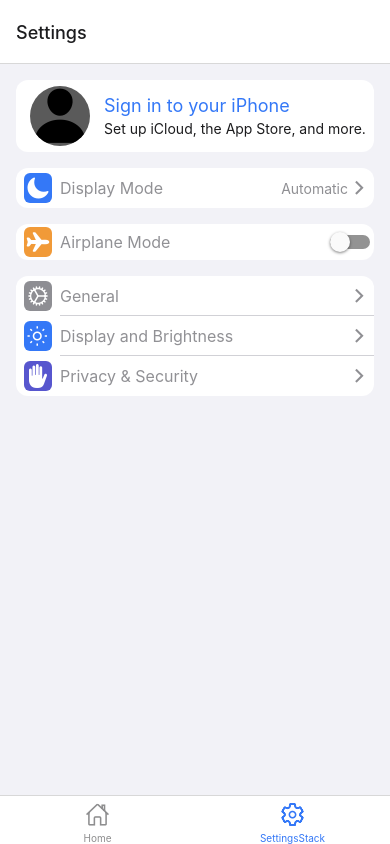
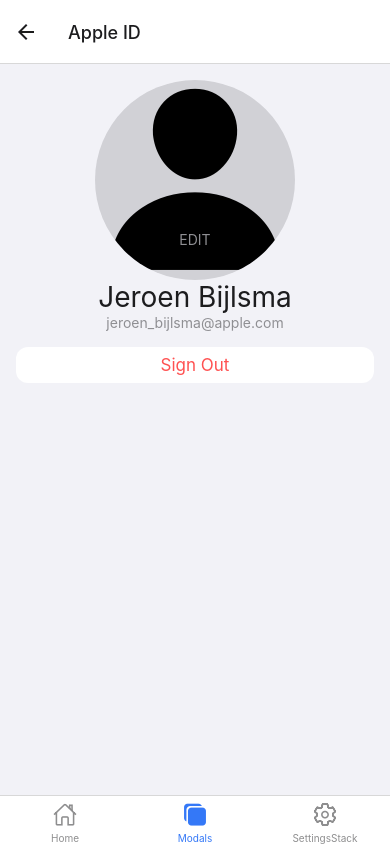
Before and after one commit to jbijlsma/react-native-settings, a React Native app: screen /AppleSigninScreen in a window 390 px wide. Built offline with nearby package versions, Linux system fonts and the light colour scheme.

Commit message:
Add modal examples

```diff
--- a/Main.js
+++ b/Main.js
@@ -12,6 +12,8 @@
 import { useDispatch, useSelector } from "react-redux";
 import { getTheme } from "./store/settings";
 import { updateSetting } from "./store/settings";
+import AppleSigninScreen from "./screens/login/AppleSigninScreen";
+import ModalsScreen from "./screens/ModalsScreen";
 
 function Main() {
   const Tabs = createBottomTabNavigator();
@@ -36,16 +38,48 @@
   function SettingsStack() {
     return (
       <Stack.Navigator initialRouteName="SettingListScreen">
+        <Stack.Group>
+          <Stack.Screen
+            name="SettingListScreen"
+            component={SettingListScreen}
+            options={{
+              title: "Settings",
+            }}
+          />
+          <Stack.Screen
+            name="SettingOptionsScreen"
+            component={SettingOptionsScreen}
+          />
+        </Stack.Group>
+        <Stack.Group>
+          <Stack.Screen
+            name="AppleSigninScreen"
+            component={AppleSigninScreen}
+            options={{
+              title: "Apple ID",
+            }}
+          />
+        </Stack.Group>
+      </Stack.Navigator>
+    );
+  }
+
+  function ModalsStack() {
+    return (
+      <Stack.Navigator>
         <Stack.Screen
-          name="SettingListScreen"
-          component={SettingListScreen}
+          name="ModalsScreen"
+          component={ModalsScreen}
           options={{
-            title: "Settings",
+            title: "Modals",
           }}
         />
         <Stack.Screen
-          name="SettingOptionsScreen"
-          component={SettingOptionsScreen}
+          name="AppleSigninScreen"
+          component={AppleSigninScreen}
+          options={{
+            title: "Apple ID",
+          }}
         />
       </Stack.Navigator>
     );
@@ -55,15 +89,30 @@
     <>
       <StatusBar style="auto" />
       <NavigationContainer theme={theme}>
-        <Tabs.Navigator initialRouteName="SettingsStack">
+        <Tabs.Navigator initialRouteName="ModalsStack">
           <Tabs.Screen
             name="Home"
             component={HomeScreen}
             options={{
-              headerShown: false,
+              headerShown: true,
               tabBarIcon: ({ color, size }) => (
                 <Ionicons
                   name="home-outline"
+                  size={size}
+                  color={color}
+                />
+              ),
+            }}
+          />
+          <Tabs.Screen
+            name="ModalsStack"
+            component={ModalsStack}
+            options={{
+              headerShown: false,
+              title: "Modals",
+              tabBarIcon: ({ color, size }) => (
+                <Ionicons
+                  name="ios-copy"
                   size={size}
                   color={color}
                 />
--- /dev/null
+++ b/components/CustomModal.js
@@ -0,0 +1,54 @@
+import { View, Modal, Button, StyleSheet } from "react-native";
+function CustomModal({ backgroundColor, isVisible, onClose, children }) {
+  return (
+    <View style={[styles.modalContainer]}>
+      <Modal
+        transparent={true}
+        visible={isVisible}
+        onRequestClose={() => setIsModalVisible(true)}
+      >
+        <View style={[styles.modalOuterView]}>
+          <View
+            style={[
+              styles.modalInnerView,
+              { backgroundColor: backgroundColor },
+            ]}
+          >
+            <View style={styles.modalHeaderBar}>
+              <Button
+                title="Close"
+                onPress={onClose}
+              />
+            </View>
+            <View style={styles.modalContainer}>{children}</View>
+          </View>
+        </View>
+      </Modal>
+    </View>
+  );
+}
+
+const styles = StyleSheet.create({
+  modalContainer: {
+    flex: 1,
+  },
+  modalOuterView: {
+    flex: 1,
+    flexDirection: "column-reverse",
+  },
+  modalInnerView: {
+    width: "100%",
+    height: "93%",
+    borderTopLeftRadius: 12,
+    borderTopRightRadius: 12,
+  },
+  modalHeaderBar: {
+    flexDirection: "row",
+    padding: 16,
+  },
+  modalContent: {
+    flex: 1,
+  },
+});
+
+export default CustomModal;
--- a/components/Item.js
+++ b/components/Item.js
@@ -10,8 +10,7 @@
   hasNextSibbling,
   isPressable,
   onPress,
-  itemLeftContent,
-  itemRightContent,
+  itemContent,
 }) {
   const theme = useSelector(getTheme);
 
@@ -69,7 +68,7 @@
       <View style={styles.innerBox}>
         <View style={styles.innerBoxLeft}>
           {item.icon && <FilledIcon icon={{ ...item.icon, size: 24 }} />}
-          {itemLeftContent}
+          {itemContent?.left}
         </View>
         <View
           style={[
@@ -80,7 +79,7 @@
             },
           ]}
         >
-          {itemRightContent}
+          {itemContent.right}
         </View>
       </View>
     </Pressable>
@@ -108,6 +107,7 @@
     flexDirection: "row",
     justifyContent: "space-between",
     alignItems: "center",
+    minHeight: 50,
   },
 });
 
--- a/components/ItemGroup.js
+++ b/components/ItemGroup.js
@@ -44,8 +44,8 @@
     }
   }
 
-  function onPressHandler(item) {
-    onPress(item);
+  function onPressHandler(item, itemContent) {
+    onPress(item, itemContent);
   }
 
   return items.map((item, index) => {
@@ -61,9 +61,8 @@
         hasPrevSibbling={hasPrevSibbling}
         hasNextSibbling={hasNextSibbling}
         isPressable={item.isPressable}
-        onPress={() => onPressHandler(item)}
-        itemLeftContent={itemContent.left}
-        itemRightContent={itemContent.right}
+        onPress={() => onPressHandler(item, itemContent)}
+        itemContent={itemContent}
       ></Item>
     );
   });
--- a/components/items/LoginSetting.js
+++ b/components/items/LoginSetting.js
@@ -3,13 +3,18 @@
 import { useSelector } from "react-redux";
 
 import { getTheme } from "../../store/settings";
+import { useNavigation } from "@react-navigation/native";
 
 function LoginSetting() {
   const theme = useSelector(getTheme);
+  const navigation = useNavigation();
 
   return {
+    onClick: () => {
+      navigation.navigate("AppleSigninScreen");
+    },
     left: (
-      <View style={styles.container}>
+      <View style={styles.leftContainer}>
         <Ionicons
           name="ios-person"
           color="black"
@@ -18,6 +23,7 @@
       </View>
     ),
     right: (
+      <View style={styles.rightContainer}>
         <View>
           <Text style={[styles.title, { color: theme.colors.primary }]}>
             Sign in to your iPhone
@@ -26,12 +32,18 @@
             Set up iCloud, the App Store, and more.
           </Text>
         </View>
+        <Ionicons
+          name="chevron-forward-outline"
+          color={theme.colors.sectionSettingValue}
+          size={22}
+        />
+      </View>
     ),
   };
 }
 
 const styles = StyleSheet.create({
-  container: {
+  leftContainer: {
     borderRadius: 30,
     width: 60,
     height: 60,
@@ -40,6 +52,11 @@
     alignItems: "center",
     overflow: "hidden",
     margin: 6,
+  },
+  rightContainer: {
+    flex: 1,
+    flexDirection: "row",
+    justifyContent: "space-between",
   },
   title: {
     fontSize: 18,
--- a/models/setting-login.js
+++ b/models/setting-login.js
@@ -1,6 +1,7 @@
 export function SettingLogin(name) {
   return {
     type: "SettingLogin",
+    isPressable: true,
     name: name,
   };
 }
--- a/screens/HomeScreen.js
+++ b/screens/HomeScreen.js
@@ -1,18 +1,7 @@
-import { StyleSheet, View } from "react-native";
+import { View } from "react-native";
 
-function HomeScreen({ navigation }) {
-  return (
-    <View style={styles.pageContainer}>
-      <View style={styles.outerContainer}></View>
-    </View>
-  );
+function HomeScreen() {
+  return <View></View>;
 }
 
-const styles = StyleSheet.create({
-  pageContainer: {
-    flex: 1,
-    padding: 16,
-  },
-});
-
 export default HomeScreen;
--- /dev/null
+++ b/screens/ModalsScreen.js
@@ -0,0 +1,64 @@
+import { useState } from "react";
+import { Button, StyleSheet, View } from "react-native";
+
+import CustomModal from "../components/CustomModal";
+import AppleUserScreen from "./login/AppleUserScreen";
+import { useSelector } from "react-redux";
+import { getTheme } from "../store/settings";
+
+function ModalsScreen({ navigation }) {
+  const theme = useSelector(getTheme);
+  const [isModalVisible, setIsModalVisible] = useState(false);
+
+  function onCloseModalHandler() {
+    setIsModalVisible(false);
+  }
+
+  function onShowModalHandler() {
+    setIsModalVisible(true);
+  }
+
+  function onShowModalNavHandler() {
+    navigation.navigate("AppleSigninScreen");
+  }
+
+  return (
+    <>
+      <View style={styles.buttonsContainer}>
+        <View style={styles.buttonContainer}>
+          <Button
+            title="Show Modal"
+            onPress={onShowModalHandler}
+          />
+        </View>
+        <View style={styles.buttonContainer}>
+          <Button
+            title="Show Modal (using navigation)"
+            onPress={onShowModalNavHandler}
+          />
+        </View>
+      </View>
+
+      <CustomModal
+        backgroundColor={theme.colors.sectionItemSeperator}
+        isVisible={isModalVisible}
+        onClose={onCloseModalHandler}
+      >
+        <AppleUserScreen />
+      </CustomModal>
+    </>
+  );
+}
+
+const styles = StyleSheet.create({
+  buttonsContainer: {
+    flex: 1,
+    justifyContent: "center",
+    alignItems: "center",
+  },
+  buttonContainer: {
+    marginBottom: 8,
+  },
+});
+
+export default ModalsScreen;
--- a/screens/SettingListScreen.js
+++ b/screens/SettingListScreen.js
@@ -30,8 +30,12 @@
     );
   }, []);
 
-  function settingPressHandler(setting) {
+  function settingPressHandler(setting, itemContent) {
     switch (setting.type) {
+      case "SettingLogin":
+        // console.log(itemContent);
+        itemContent.onClick();
+        break;
       case "SettingPageLink":
         navigation.push("SettingListScreen", {
           page: setting.linkedPage,
--- /dev/null
+++ b/screens/login/AppleSigninScreen.js
@@ -0,0 +1,112 @@
+import { Pressable, StyleSheet, View, Text } from "react-native";
+import { Ionicons } from "@expo/vector-icons";
+import { useSelector } from "react-redux";
+
+import { getTheme } from "../../store/settings";
+import { useLayoutEffect } from "react";
+
+function AppleSigninScreen({ navigation }) {
+  const theme = useSelector(getTheme);
+
+  useLayoutEffect(() => {
+    navigation.setOptions({
+      presentation: "modal",
+    });
+  }, []);
+
+  return (
+    <View style={styles.pageContainer}>
+      <View
+        style={[
+          styles.iconContainer,
+          { backgroundColor: theme.colors.settingPressedBackground },
+        ]}
+      >
+        <Ionicons
+          name="ios-person"
+          color="black"
+          size={207}
+        ></Ionicons>
+        <Pressable
+          style={({ pressed }) => [
+            styles.editIconBtn,
+            pressed && styles.pressed,
+          ]}
+        >
+          <Text
+            style={[
+              styles.editIconBtnText,
+              { color: theme.colors.sectionSettingValue },
+            ]}
+          >
+            EDIT
+          </Text>
+        </Pressable>
+      </View>
+      <Text style={[styles.userName, { color: theme.colors.text }]}>
+        Jeroen Bijlsma
+      </Text>
+      <Text style={[styles.email, { color: theme.colors.sectionSettingValue }]}>
+        jeroen_bijlsma@apple.com
+      </Text>
+      <Pressable
+        style={({ pressed }) => [
+          styles.signOutBtn,
+          { backgroundColor: theme.colors.sectionBackground },
+          pressed && { backgroundColor: theme.colors.settingPressedBackground },
+        ]}
+      >
+        <Text style={styles.signOutBtnText}>Sign Out</Text>
+      </Pressable>
+    </View>
+  );
+}
+
+const styles = StyleSheet.create({
+  pageContainer: {
+    flex: 1,
+    padding: 16,
+    alignItems: "center",
+  },
+  iconContainer: {
+    justifyContent: "center",
+    alignItems: "center",
+    width: 200,
+    height: 200,
+    borderRadius: 100,
+    overflow: "hidden",
+  },
+  editIconBtn: {
+    position: "absolute",
+    bottom: 24,
+    margin: 8,
+  },
+  pressed: {
+    opacity: 0.5,
+  },
+  editIconBtnText: {
+    color: "white",
+  },
+  userName: {
+    textAlign: "center",
+    fontSize: 28,
+  },
+  email: {
+    textAlign: "center",
+    fontSize: 14,
+  },
+  signOutBtn: {
+    width: "100%",
+    justifyContent: "center",
+    alignItems: "center",
+    padding: 8,
+    borderRadius: 12,
+    marginTop: 16,
+  },
+  signOutBtnText: {
+    fontSize: 17,
+    color: "#ff5151",
+  },
+});
+
+export default AppleSigninScreen;
--- /dev/null
+++ b/screens/login/AppleUserScreen.js
@@ -0,0 +1,105 @@
+import { Pressable, StyleSheet, View, Text } from "react-native";
+import { Ionicons } from "@expo/vector-icons";
+import { useSelector } from "react-redux";
+
+import { getTheme } from "../../store/settings";
+
+function AppleUserScreen() {
+  const theme = useSelector(getTheme);
+
+  return (
+    <View style={styles.pageContainer}>
+      <View
+        style={[
+          styles.iconContainer,
+          { backgroundColor: theme.colors.settingPressedBackground },
+        ]}
+      >
+        <Ionicons
+          name="ios-person"
+          color="black"
+          size={207}
+        ></Ionicons>
+        <Pressable
+          style={({ pressed }) => [
+            styles.editIconBtn,
+            pressed && styles.pressed,
+          ]}
+        >
+          <Text
+            style={[
+              styles.editIconBtnText,
+              { color: theme.colors.sectionSettingValue },
+            ]}
+          >
+            EDIT
+          </Text>
+        </Pressable>
+      </View>
+      <Text style={[styles.userName, { color: theme.colors.text }]}>
+        Jeroen Bijlsma
+      </Text>
+      <Text style={[styles.email, { color: theme.colors.sectionSettingValue }]}>
+        jeroen_bijlsma@apple.com
+      </Text>
+      <Pressable
+        style={({ pressed }) => [
+          styles.signOutBtn,
+          { backgroundColor: theme.colors.sectionBackground },
+          pressed && { backgroundColor: theme.colors.settingPressedBackground },
+        ]}
+      >
+        <Text style={styles.signOutBtnText}>Sign Out</Text>
+      </Pressable>
+    </View>
+  );
+}
+
+const styles = StyleSheet.create({
+  pageContainer: {
+    flex: 1,
+    padding: 16,
+    alignItems: "center",
+  },
+  iconContainer: {
+    justifyContent: "center",
+    alignItems: "center",
+    width: 200,
+    height: 200,
+    borderRadius: 100,
+    overflow: "hidden",
+  },
+  editIconBtn: {
+    position: "absolute",
+    bottom: 24,
+    margin: 8,
+  },
+  pressed: {
+    opacity: 0.5,
+  },
+  editIconBtnText: {
+    color: "white",
+  },
+  userName: {
+    textAlign: "center",
+    fontSize: 28,
+  },
+  email: {
+    textAlign: "center",
+    fontSize: 14,
+  },
+  signOutBtn: {
+    width: "100%",
+    justifyContent: "center",
+    alignItems: "center",
+    padding: 8,
+    borderRadius: 12,
+    marginTop: 16,
+  },
+  signOutBtnText: {
+    fontSize: 17,
+    color: "#ff5151",
+  },
+});
+
+export default AppleUserScreen;
```
Lines whose indentation alone changed are shown as unchanged.
